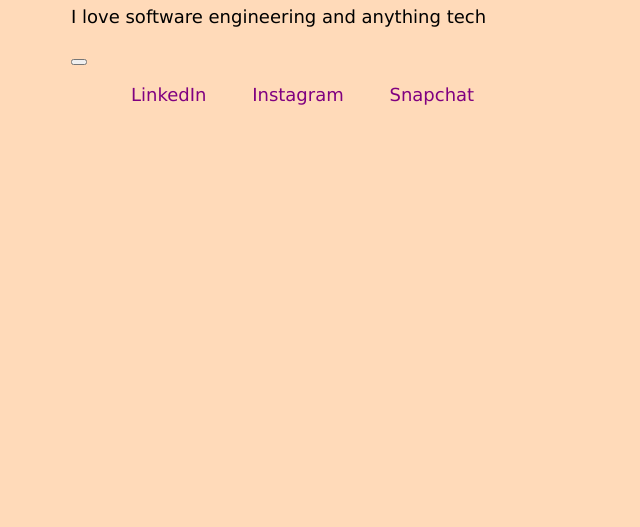
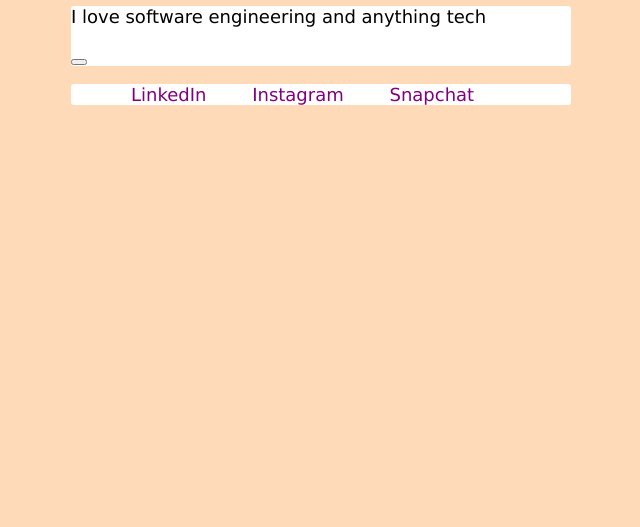
Before and after one commit to rukieya33/profile, a plain HTML site: page index.html in a window 1280 px wide. Shown: the part 273-800 px from the top of the page, without its empty margins (319-959 px from the left). Drawn offline with Linux system fonts and the light colour scheme.

Commit message:
Update style.css

```diff
--- a/style.css
+++ b/style.css
@@ -14,6 +14,13 @@
   font-family: sans-serif;
   color:purple;
   line-height:10px;
+}
+
+.card{
+  background-color: white;
+  border:black;
+  border-radius: 3px;
+  box-shadow: 5px;
 }
 
 .list-inline > li {
```
